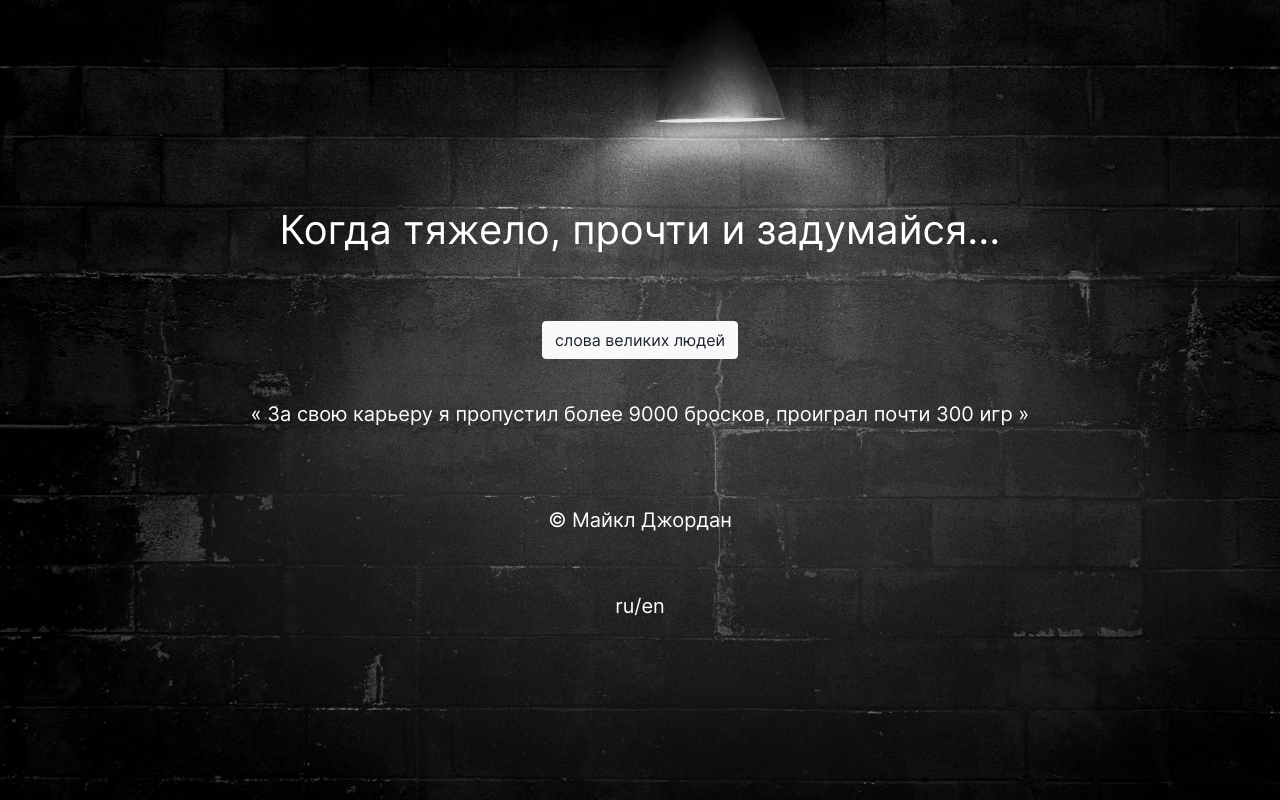
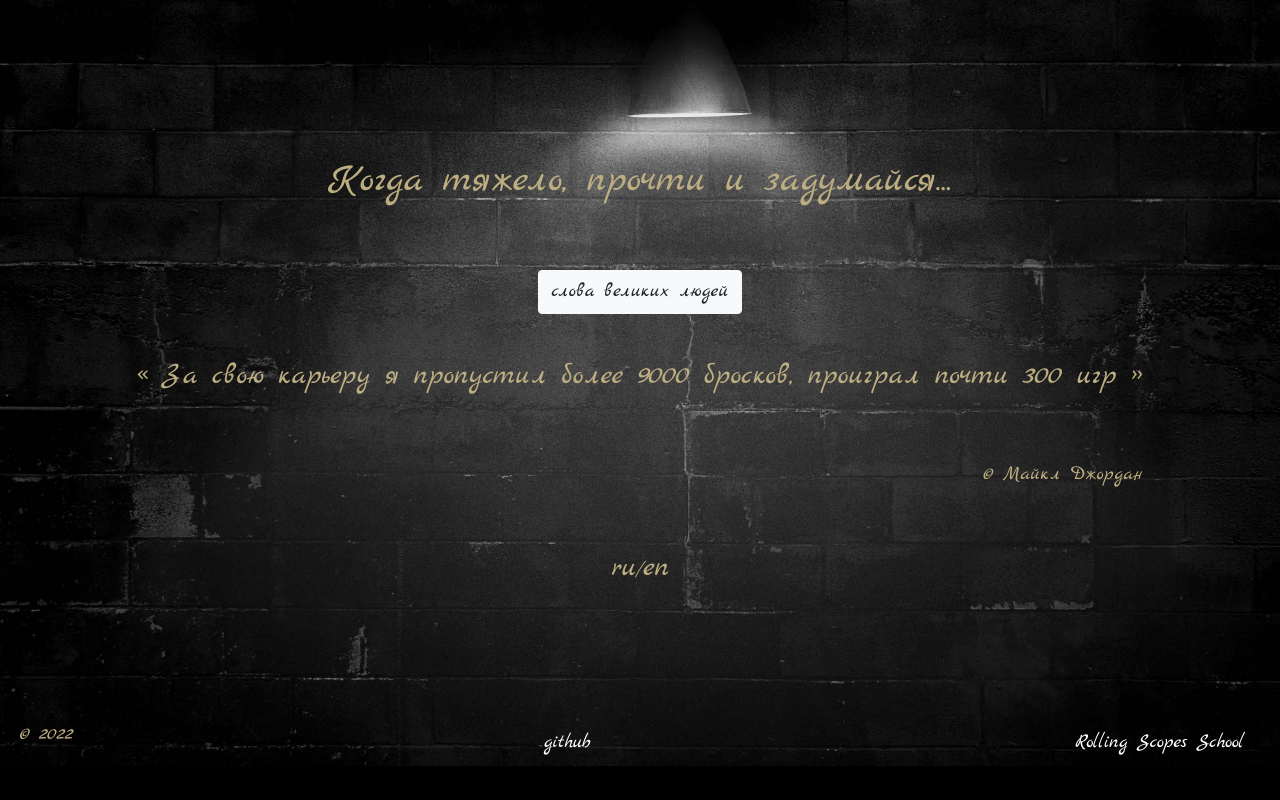
Before and after one commit to Sirkevich/random-jokes, a plain HTML site: page portfolio/index.html in a window 1280 px wide. Drawn offline with nearby package versions, Linux system fonts and the light colour scheme.

Commit message:
feat: add quotes

```diff
--- a/portfolio/index.html
+++ b/portfolio/index.html
@@ -5,7 +5,10 @@
     <meta http-equiv="X-UA-Compatible" content="IE=edge">
     <meta name="viewport" content="width=device-width, initial-scale=1.0">
     <title>random-jokes</title>
-    <link rel="icon" type="image/x-icon" href="./assets/svg/favicon.ico">
+    <link rel="preconnect" href="https://fonts.googleapis.com">
+  <link rel="preconnect" href="https://fonts.googleapis.com">
+<link rel="preconnect" href="https://fonts.gstatic.com" crossorigin>
+<link href="https://fonts.googleapis.com/css2?family=Marck+Script&display=swap" rel="stylesheet">
     <link rel="stylesheet" href="https://stackpath.bootstrapcdn.com/bootstrap/4.1.3/css/bootstrap.min.css" integrity="sha384-MCw98/SFnGE8fJT3GXwEOngsV7Zt27NXFoaoApmYm81iuXoPkFOJwJ8ERdknLPMO" crossorigin="anonymous">
     <link rel="stylesheet" href="./style/normalize.css">
     <link rel="stylesheet" href="./style/style.css">
@@ -63,6 +66,51 @@
             </div>
         </div>
     </footer> -->
+
+
+
+
+
+
+
+
+
+
+
+
+
+     <footer>
+            <div class="footer-about-developer">
+                   <div class="footer-about-developer-content">
+                       <span class="footer-about-developer-text">©</span>
+                       <span class="footer-about-developer-text">2022</span>
+
+                   </div>
+                   <div class="git">
+                    <a href="https://github.com/sirkevich" class="footer-about-developer-text nav-link">github</a>
+
+                   </div>
+                <div class="footer-about-company">
+                    <a href="https://rs.school/" class="footer-about-company-text nav-link">Rolling Scopes School</a>
+                </div>
+                <!-- <div class="footer-social">
+                    <ul class="footer-social-content footer-about-developer-content">
+                        <li class="footer-social-content-item nav-item">
+                            <a href="https://www.instagram.com/rollingscopes/" class="footer-social-link nav-link main-icon"><img class="social-icon" src="./assets/svg/instagram.svg" alt="instagram-icon" class="footer-social-content-img"></a>
+                        </li>
+                        <li class="footer-social-content-item nav-item">
+                            <a href="https://www.facebook.com/groups/TheRollingScopes/" class="footer-social-link nav-link main-icon"><img class="social-icon" src="./assets/svg/facebook.svg" alt="facebook-icon" class="footer-social-content-img"></a>
+                        </li>
+                        <li class="footer-social-content-item nav-item">
+                            <a href="https://twitter.com/rollingscopes" class="footer-social-link nav-link main-icon"><img class="social-icon" src="./assets/svg/twitter.svg" alt="twitter-icon" class="footer-social-content-img"></a>
+                        </li>
+                        <li class="footer-social-content-item nav-item">
+                            <a href="https://www.pinterest.com/pin/412079434654982058/" class="footer-social-link nav-link main-icon"><img class="social-icon" src="./assets/svg/pinterest.svg" alt="pinterest-icon" class="footer-social-content-img"></a>
+                        </li>
+                    </ul> -->
+                <!-- </div>  -->
+            </div>
+    </footer>
     <script src="./index.js"></script>
 </body>
 </html>
--- a/portfolio/style/style.css
+++ b/portfolio/style/style.css
@@ -39,8 +39,8 @@ html {
 }
 
 body {
-    font-family: 'Inter', sans-serif;
-    color: #FFFFFF;
+   font-family: 'Marck Script', cursive;
+    color: var(--color-gold);
     background-color: var(--color-black);
     background-image: url(../assets/img/1.jpg);
     background-repeat: no-repeat;
@@ -55,7 +55,7 @@ body {
     justify-content: center;
     align-items: center;
     width: 1440px;
-    height: 100vh;
+    height: calc(100vh - 80px);
     margin: 0 auto;
     padding: 0 20px;
 }
@@ -73,14 +73,21 @@ body {
     align-items: center;
     flex-direction: column;
     gap: 40px;
+    padding: 0 20px;
 }
 
 .btn {
-
+    font-size: 20px;
 }
 
 .text {
     height: 50px;
+    font-size: 30px;
+}
+
+.author {
+    margin-left: auto;
+    font-size: 20px;
 }
 
 .nav-item {
@@ -97,6 +104,11 @@ body {
     transition: 0.3s;
 }
 
+.lang-en, .lang-ru {
+    font-size: 30px;
+}
+
+
 .lang-en:hover, .lang-ru:hover {
     cursor: pointer;
     color: #bdae82;
@@ -104,14 +116,14 @@ body {
 }
 
 .footer-container {
-    display: flex;
-    justify-content: space-between;
+    /* display: flex;
+    justify-content: center;
     align-items: center;
-    height: 150px;
+    /* height: 150px; */
     padding: 50px 0;
-    flex: 0 0 auto;
-    height: 100%;
-    min-height: calc(100vh - 100px);
+    /* flex: 0 0 auto; */
+    /* height: 100%; */
+    /* min-height: calc(100vh - 100px); */
 }
 
 @media (max-width: 768px) {
@@ -129,13 +141,13 @@ body {
     }
 }
 
+.footer-about-developer {
+    display: flex;
+    justify-content: space-between;
+    padding: 0 20px;
+}
 
-.footer-about-developer-content {
-    display: flex;
-    gap: 20px;
-    margin: 0;
-    padding: 0;
-}
+
 
 @media (max-width: 768px) {
     .footer-about-developer-text {
```
